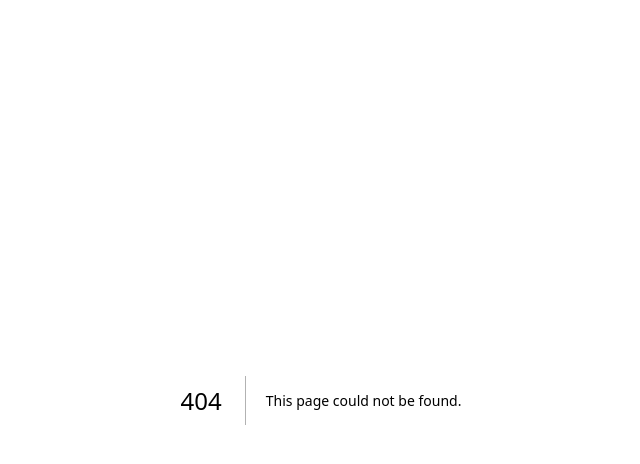
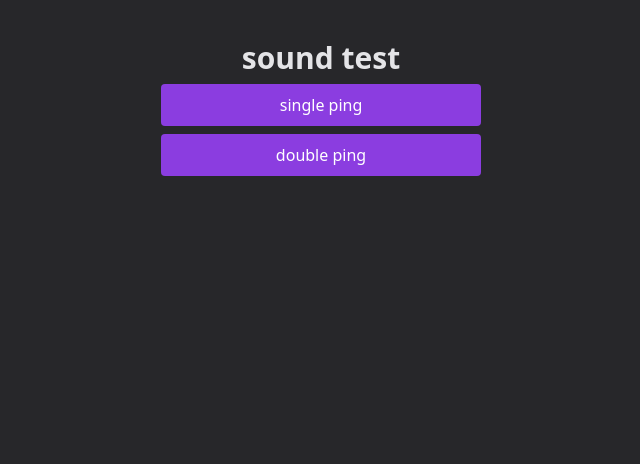
Before and after one commit to debatecore/debate-tools, a Next.js app: page /soundtest in a window 1280 px wide. Before the commit this address had no page. Shown: the top 464 px of the page, without its empty margins (319-959 px from the left). Built offline with nearby package versions, Linux system fonts and the light colour scheme.

Commit message:
sound test

```diff
--- /dev/null
+++ b/src/app/soundtest/page.tsx
@@ -0,0 +1,43 @@
+"use client";
+import { useAudio } from "react-use";
+
+export default function PageSoundTest() {
+  const ping = {
+    data: useAudio({
+      src: "/ping.mp3",
+    }),
+  };
+  const ping2 = {
+    data: useAudio({
+      src: "/ping2.mp3",
+    }),
+  };
+  const button = `p-2 rounded bg-daisy-bush-600 text-white
+									border border-transparent
+									hover:bg-daisy-bush-800 hover:border-daisy-bush-400`;
+  return (
+    <>
+      <div className="flex flex-col gap-2 text-center pt-10 max-w-xs mx-auto">
+        <p className="font-bold text-3xl">sound test</p>
+        {ping.data[0]}
+        {ping2.data[0]}
+        <button
+          className={button}
+          onClick={() => {
+            ping.data[2].play();
+          }}
+        >
+          single ping
+        </button>
+        <button
+          className={button}
+          onClick={() => {
+            ping2.data[2].play();
+          }}
+        >
+          double ping
+        </button>
+      </div>
+    </>
+  );
+}
```
Also changed, not shown: 2 other files (tests, documents, lock files or other folders).
